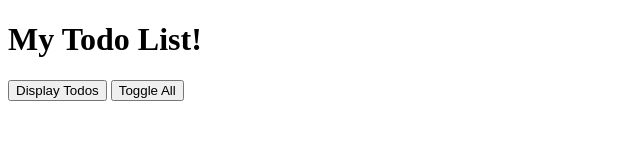
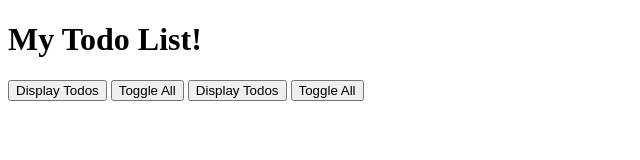
Before and after one commit to mknutgit/Todo-JS-Practice, a plain HTML site: page index.html in a window 1280 px wide. Shown: the whole page, without its empty margins (0-640 px from the left). Drawn offline with Linux system fonts and the light colour scheme.

Commit message:
Refactor buttons

```diff
--- a/index.html
+++ b/index.html
@@ -10,7 +10,12 @@
     <h1>My Todo List!</h1>
 
     <button id = "displayTodosButton">Display Todos</button>
-    <button>Toggle All</button>
+
+    <button id = "toggleAllButton">Toggle All</button>
+
+    <button onclick="handlers.displayTodos()">Display Todos</button>
+
+    <button onclick="handlers.toggleAll()">Toggle All</button>
 
     <script src="script.js"></script>
   </body>
--- a/script.js
+++ b/script.js
@@ -17,6 +17,7 @@ var todoList = {
   },
 
   addTodo: function (todoText) {
+
     this.todos.push({
       todoText: todoText,
       completed: false
@@ -65,9 +66,12 @@ var todoList = {
   }
 };
 
-var displayTodosButton = document.getElementById('displayTodosButton');
-console.log(displayTodosButton);
+var handlers = {
+  displayTodos: function() {
+    todoList.displayTodos();
+  },
 
-displayTodosButton.addEventListener('click', function() {
-  todoList.displayTodos();
-});
+  toggleAll: function() {
+    todoList.toggleAll();
+  },
+};
```
